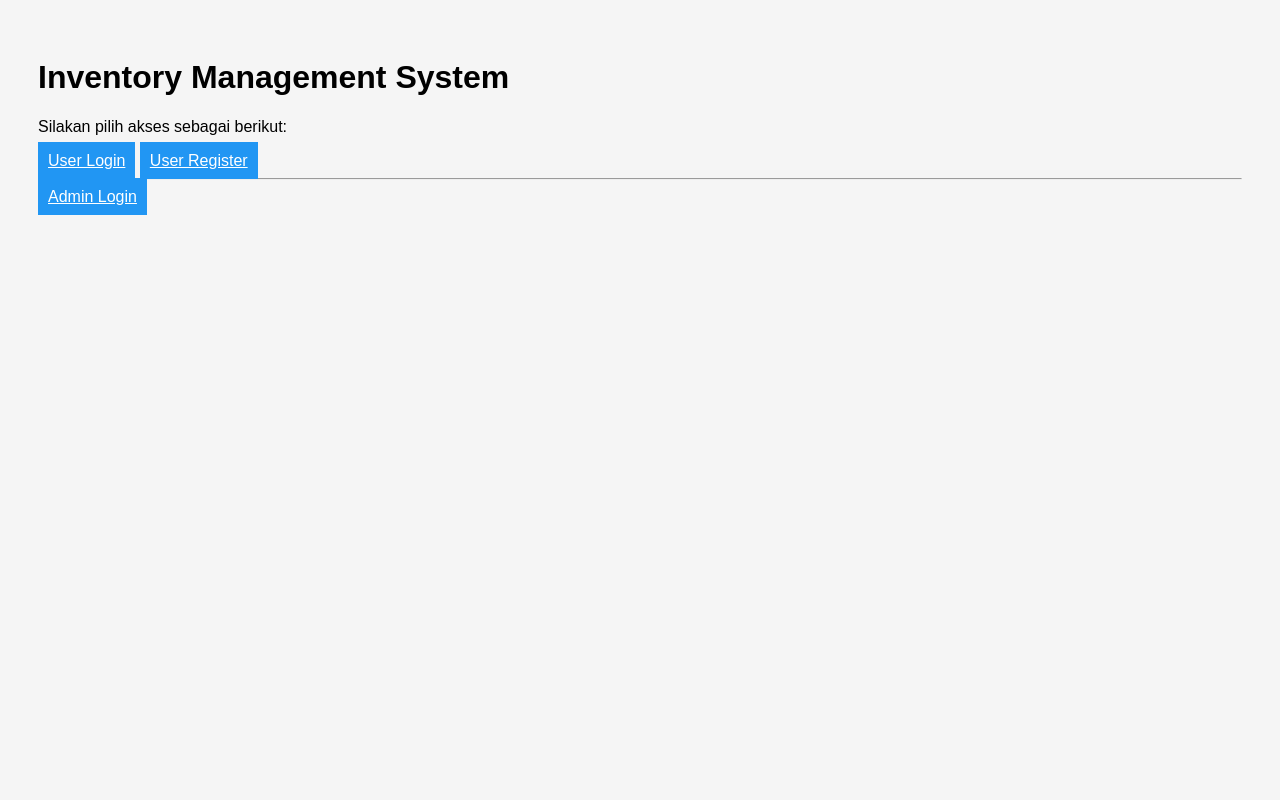
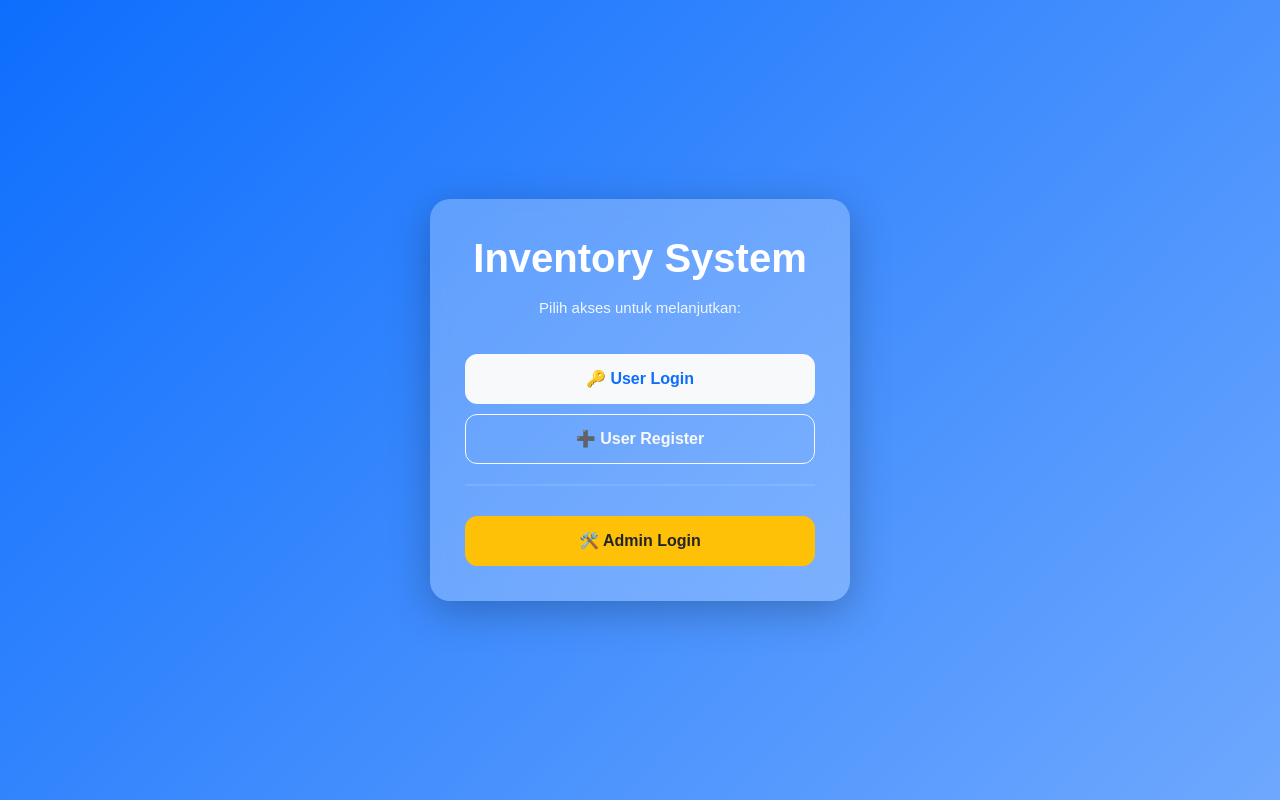
Before and after one commit to MuhammadNaufalGhulamF20230140073/073_APIKeyGenerator, a website: page public/index.html in a window 1280 px wide. Drawn offline with nearby package versions, Linux system fonts and the light colour scheme.

Commit message:
perbikan tampilan index utama

```diff
--- a/public/index.html
+++ b/public/index.html
@@ -1,27 +1,101 @@
 <!DOCTYPE html>
 <html lang="en">
+  <head>
+    <meta charset="UTF-8" />
+    <meta name="viewport" content="width=device-width, initial-scale=1.0" />
+    <title>Inventory System</title>
 
-<head>
-    <meta charset="UTF-8">
-    <meta name="viewport" content="width=device-width, initial-scale=1.0">
-    <title>Inventory System</title>
-    <link rel="stylesheet" href="/css/style.css">
-</head>
+    <!-- Bootstrap -->
+    <link
+      href="https://cdn.jsdelivr.net/npm/bootstrap@5.3.3/dist/css/bootstrap.min.css"
+      rel="stylesheet"
+    />
 
-<body>
-    <div class="container">
-        <h1>Inventory Management System</h1>
-        <p>Silakan pilih akses sebagai berikut:</p>
+    <style>
+      body {
+        height: 100vh;
+        margin: 0;
+        background: linear-gradient(135deg, #0d6efd, #6ea8fe);
+        display: flex;
+        justify-content: center;
+        align-items: center;
+        font-family: "Poppins", sans-serif;
+      }
 
-        <div class="menu">
-            <a class="btn user" href="/user/login.html">User Login</a>
-            <a class="btn user" href="/user/register.html">User Register</a>
+      .menu-card {
+        width: 420px;
+        background: rgba(255, 255, 255, 0.25);
+        backdrop-filter: blur(10px);
+        border-radius: 20px;
+        padding: 35px;
+        text-align: center;
+        color: #fff;
+        box-shadow: 0 10px 40px rgba(0, 0, 0, 0.25);
+        animation: fadeIn 0.7s ease-in-out;
+      }
 
-            <hr>
+      .menu-card h1 {
+        font-weight: 700;
+        margin-bottom: 15px;
+      }
 
-            <a class="btn admin" href="/admin/admin.html">Admin Login</a>
-        </div>
+      .menu-card p {
+        font-size: 15px;
+        margin-bottom: 25px;
+        opacity: 0.9;
+      }
+
+      .menu-card .btn {
+        width: 100%;
+        margin-top: 10px;
+        padding: 12px;
+        font-size: 16px;
+        font-weight: bold;
+        border-radius: 12px;
+      }
+
+      hr {
+        border: 1px solid rgba(255, 255, 255, 0.4);
+        margin: 20px 0;
+      }
+
+      @keyframes fadeIn {
+        from {
+          opacity: 0;
+          transform: translateY(-15px);
+        }
+        to {
+          opacity: 1;
+          transform: translateY(0);
+        }
+      }
+    </style>
+  </head>
+
+  <body>
+    <div class="menu-card">
+      <h1>Inventory System</h1>
+      <p>Pilih akses untuk melanjutkan:</p>
+
+      <!-- USER LOGIN -->
+      <a class="btn btn-light text-primary" href="/user/user.html">
+        🔑 User Login
+      </a>
+
+      <!-- USER REGISTER -->
+      <a class="btn btn-outline-light" href="/user/register.html">
+        ➕ User Register
+      </a>
+
+      <hr />
+
+      <!-- ADMIN LOGIN -->
+      <a class="btn btn-warning text-dark fw-bold" href="/admin/admin.html">
+        🛠️ Admin Login
+      </a>
     </div>
-</body>
 
+    <!-- Bootstrap JS -->
+    <script src="https://cdn.jsdelivr.net/npm/bootstrap@5.3.3/dist/js/bootstrap.bundle.min.js"></script>
+  </body>
 </html>
```
Also changed, not shown: public/admin/index.html (deleted, +0 -84 lines).
